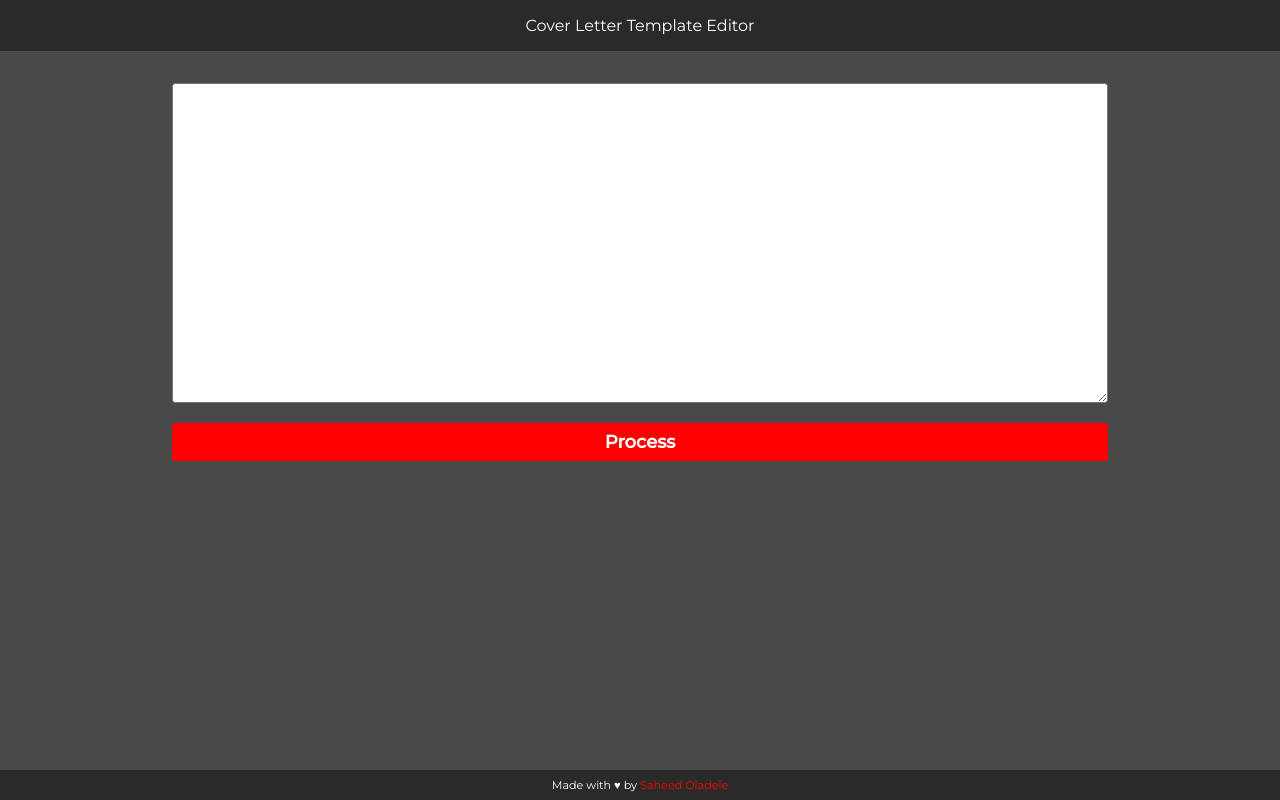
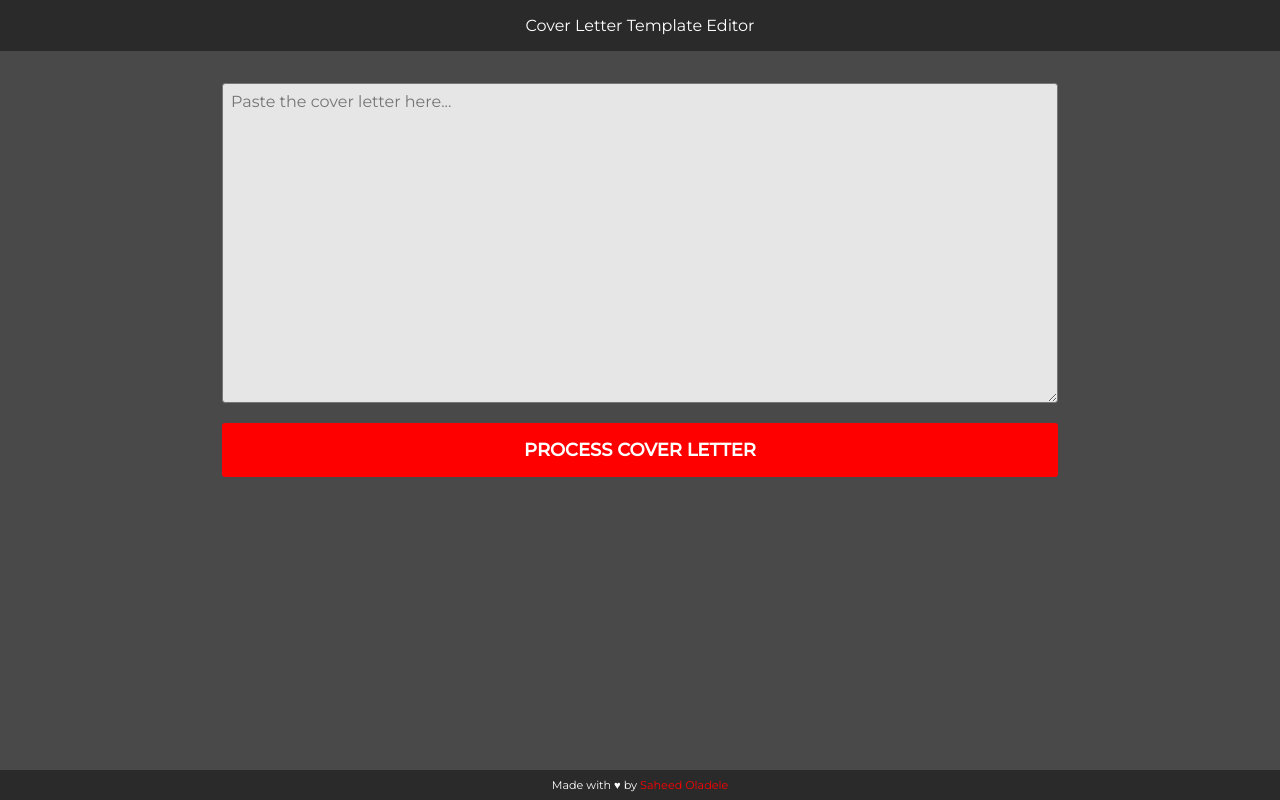
Before and after one commit to suretrust/cover-letter-editor, a React (Create React App) app: page / in a window 1280 px wide. Built offline with nearby package versions, Linux system fonts and the light colour scheme.

Commit message:
Add a touch of red to design

```diff
--- a/src/components/Text.js
+++ b/src/components/Text.js
@@ -23,8 +23,8 @@
   return (
     <div className="Text">
       <form onChange={handleChange} onSubmit={handleSubmit}>
-        <TextareaAutosize autoFocus required name="text" value={text} />
-        <button type="submit">Process</button>
+        <TextareaAutosize placeholder="Paste the cover letter here..." autoFocus required name="text" value={text} />
+        <button type="submit">PROCESS COVER LETTER</button>
       </form>
     </div>
   );
--- a/src/styles/css/Navbar.css
+++ b/src/styles/css/Navbar.css
@@ -1,5 +1,6 @@
 nav {
   background-color: #2a2a2a;
+  position: sticky;
 }
 nav ul {
   text-align: center;
--- a/src/styles/css/Text.css
+++ b/src/styles/css/Text.css
@@ -1,28 +1,34 @@
 .Text {
   padding: 0 2rem;
-  max-width: 1000px;
+  max-width: 900px;
   margin: 2rem auto;
 }
 .Text form {
   margin-bottom: 4rem;
 }
 .Text form textarea {
+  background-color: #e6e6e6;
   width: 100%;
   border-radius: 0.2rem;
-  font-size: 16px;
+  font-size: 1rem;
   padding: 0.5rem;
   min-height: 40vh;
 }
 .Text form button {
   width: 100%;
+  margin: 0 auto;
   margin-top: 1rem;
-  padding: 0.5rem 1rem;
-  background-color: red;
-  color: white;
+  padding: 1rem;
   font-weight: bold;
   font-size: large;
   border: none;
   border-radius: 0.2rem;
+  background-color: red;
+  color: white;
+}
+.Text form button:hover {
+  background-color: white;
+  color: red;
 }
 
 /*# sourceMappingURL=Text.css.map */
--- a/src/styles/scss/Navbar.scss
+++ b/src/styles/scss/Navbar.scss
@@ -1,5 +1,6 @@
 nav {
     background-color: rgb(42, 42, 42);
+    position: sticky;
 
     ul {
         text-align: center;
--- a/src/styles/scss/Text.scss
+++ b/src/styles/scss/Text.scss
@@ -1,29 +1,36 @@
 .Text {
     padding: 0 2rem;
-    max-width: 1000px;
+    max-width: 900px;
     margin: 2rem auto;
 
     form {
         margin-bottom: 4rem;
 
         textarea {
+            background-color: rgb(230, 230, 230);
             width: 100%;
             border-radius: .2rem;
-            font-size: 16px;
+            font-size: 1rem;
             padding: .5rem;
             min-height: 40vh;
         }
 
         button {
             width: 100%;
+            margin: 0 auto;
             margin-top: 1rem;
-            padding: .5rem 1rem;
-            background-color: red;
-            color: white;
+            padding: 1rem;
             font-weight: bold;
             font-size: large;
             border: none;
             border-radius: .2rem;
+            background-color: red;
+            color: white;
+
+            &:hover {
+                background-color: white;
+                color: red;
+            }
         }
     }
 }
```
Also changed, not shown: 2 other files (tests, documents, lock files or other folders).
